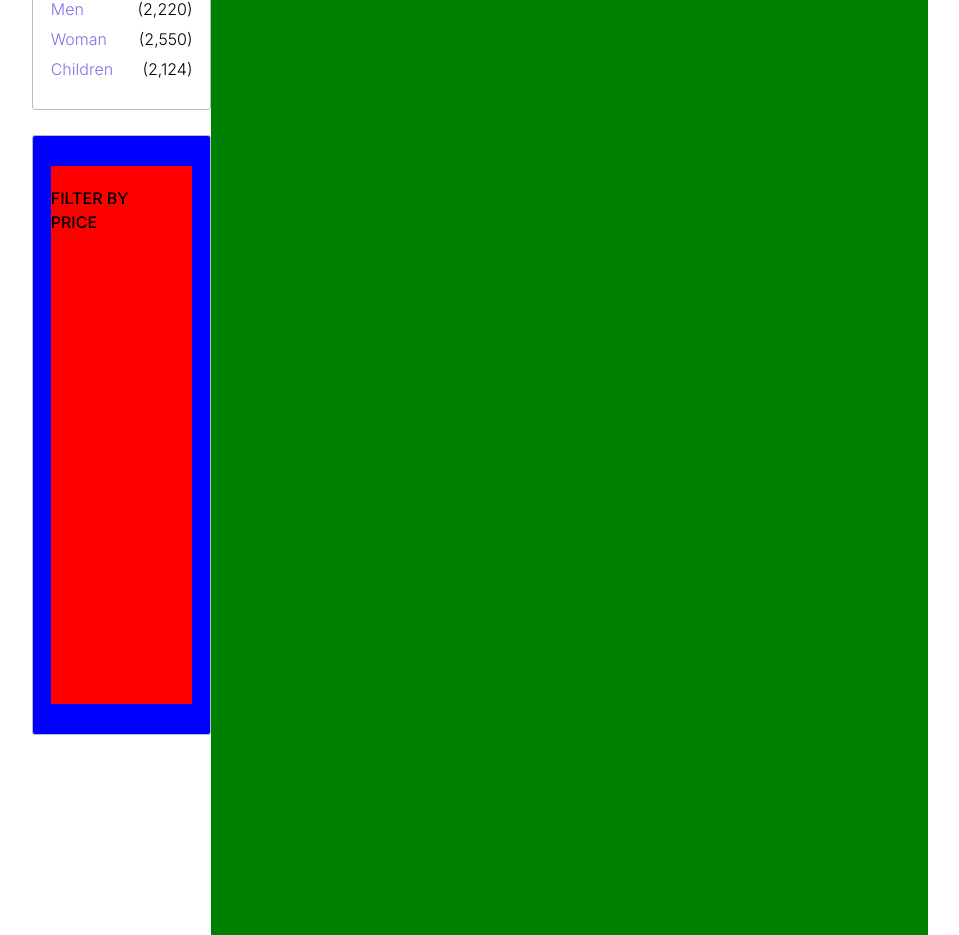
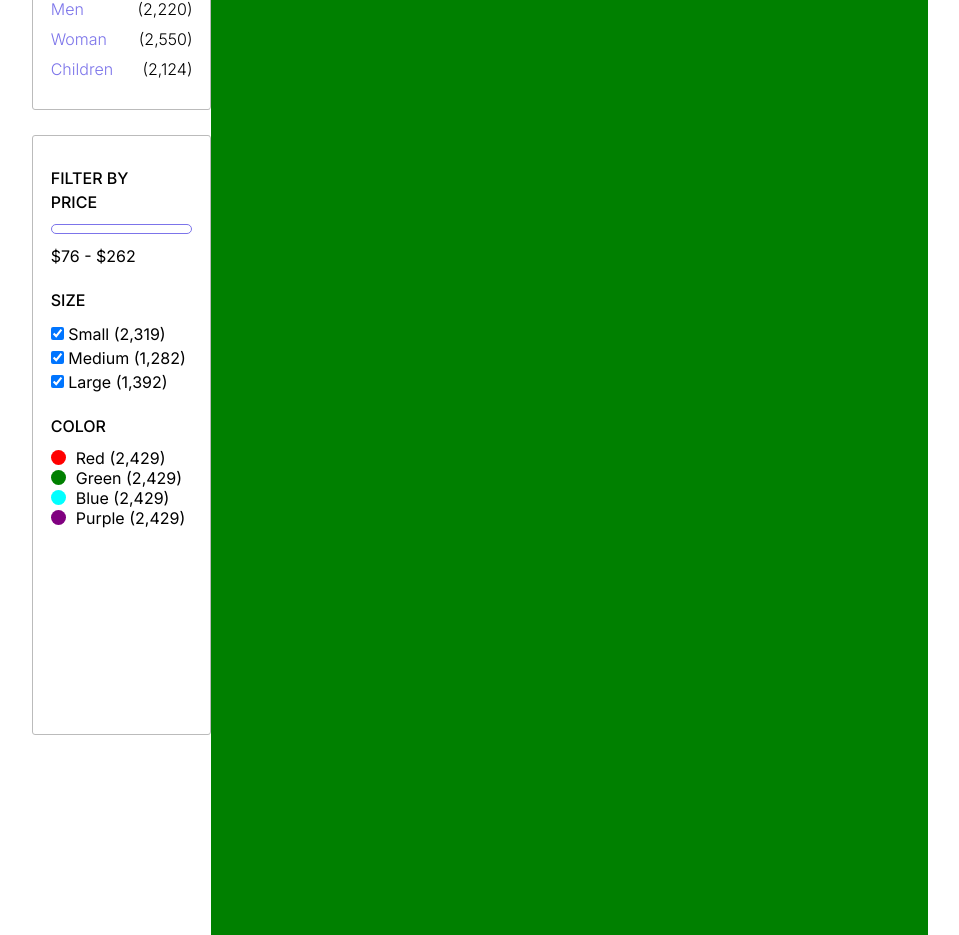
Before and after one commit to MichalStaszkiewicz/e-commerce, a Next.js app: page /shop in a window 1280 px wide. Shown: the part 500-1435 px from the top of the page, without its empty margins (160-1119 px from the left). Built offline with nearby package versions, Linux system fonts and the light colour scheme.

Commit message:
shop-content-categories

```diff
--- a/components/shop_content.tsx
+++ b/components/shop_content.tsx
@@ -1,18 +1,16 @@
+import { DragEventHandler, useCallback, useRef, useState } from "react";
 
 
 export default function ShopContent() {
 
-
-
-
-
-    return <div className="shop_content">
+    return (
+        <div className="shop_content">
 
             <div className="container">
                 <div className="left_column">
 
                     <div className="categories">
-                    <p className="categories_header">CATEGORIES</p>
+                        <p className="categories_header" style={{ marginTop: '20px' }}>CATEGORIES</p>
                         <ul className="list">
                             <li className="list_element"> <div>Men</div> <p style={{ color: "black", }}>(2,220)</p></li>
                             <li className="list_element"> <div>Woman</div> <p style={{ color: "black" }} >(2,550)</p></li>
@@ -26,12 +24,52 @@ export default function ShopContent() {
 
                         <div className="container">
                             <p className="categories_header">FILTER BY PRICE</p>
+                            <div className="slider_container">
 
                             </div>
+                            <p style={{ marginTop: '10px' }}>$76 - $262</p>
+                            <p className="categories_header" style={{ marginTop: "20px" }}>SIZE</p>
+                            <div style={{ marginTop: "10px" }}></div>
+                            <ul>
+                                <li><div>
+                                    <input type="checkbox" id="scales" name="scales" checked />
+                                    <label >  Small (2,319)</label>
+                                </div></li>
+                                <li><div>
+                                    <input type="checkbox" id="scales" name="scales" checked />
+                                    <label >  Medium (1,282)</label>
+                                </div></li>
+                                <li><div>
+                                    <input type="checkbox" id="scales" name="scales" checked />
+                                    <label >  Large (1,392)</label>
+                                </div></li>
+                            </ul>
+                            <p className="categories_header" style={{ marginTop: "20px" }}>COLOR</p>
+                            <div style={{ marginTop: "10px" }}></div>
+                            <CategoriesColorIndicator color={'red'} label={'Red'} />
+                            <CategoriesColorIndicator color={'green'} label={'Green'} />
+                            <CategoriesColorIndicator color={'aqua'} label={'Blue'} />
+                            <CategoriesColorIndicator color={'purple'} label={'Purple'} />
+                        </div>
+
                     </div>
                 </div>
                 <div className="right_column"></div>
 
             </div>
-    </div>
+        </div >)
+
+
+
 }
+
+
+function CategoriesColorIndicator({ color, label }: { color: string, label: string }): JSX.Element {
+    return (<div className="color_container" >
+        <div className="color_indicator" style={{ backgroundColor: color }}></div>
+        <div style={{ marginLeft: "10px" }}></div>
+        <p >{label} (2,429)</p>
+
+
+    </div>);
+}
--- a/package.json
+++ b/package.json
@@ -17,6 +17,7 @@
     "@types/react": "18.2.22",
     "@types/react-dom": "18.2.7",
     "autoprefixer": "10.4.16",
+    "jquery": "^3.7.1",
     "next": "13.5.2",
     "postcss": "8.4.30",
     "react": "18.2.0",
--- a/styles/shop_content.css
+++ b/styles/shop_content.css
@@ -8,13 +8,17 @@
 
 }
 
+.visibility_hidden {
+    visibility: hidden;
+}
+
 .categories_header {
     font-size: 25;
     font-weight: 500;
     text-align: start;
 
     width: 80%;
-    margin-top: 20px;
+
 }
 
 
@@ -22,6 +26,7 @@
     margin-top: 80px;
     height: 100%;
     width: 70%;
+
 
 
 }
@@ -55,9 +60,6 @@
     flex-direction: column;
     justify-content: center;
     align-items: center;
-
-
-
     display: flex;
 
 }
@@ -94,8 +96,6 @@
     border-radius: 3px;
     align-items: center;
     justify-content: center;
-    background-color: blue;
-
 
     display: flex;
 
@@ -105,10 +105,57 @@
     height: 90%;
     width: 80%;
     margin: 0;
-    background-color: red;
+    padding: 0;
+    justify-content: start;
+    flex-direction: column;
+    align-items: start;
+
+    display: flex;
+
+}
+
+.shop_content .container .left_column .filters .container .slider_container {
+    margin-top: 10px;
+    height: 10px;
+    width: 100%;
+    border-radius: 20px;
+    background-color: white;
+    border: 1px solid var(--primary-color);
+
+
+}
+
+.shop_content .container .left_column .filters .container .slider_pointer {
+
+    height: 15px;
+    width: 15px;
+    border-radius: 20px;
+    background-color: var(--primary-color);
+    border: 1px solid var(--primary-color);
+
+
+}
 
 
 
-    display: block;
+
+
+.shop_content .container .left_column .filters .container .color_container .color_indicator {
+    height: 15px;
+    width: 15px;
+    border-radius: 50px;
+
 
 }
+
+.shop_content .container .left_column .filters .container .color_container {
+    width: 100%;
+    height: 20px;
+
+    display: flex;
+    justify-content: start;
+    text-align: center;
+    align-items: center;
+    flex-direction: row;
+
+}
```
Also changed, not shown: 1 other file (tests, documents, lock files or other folders). Lines whose indentation alone changed are shown as unchanged.
